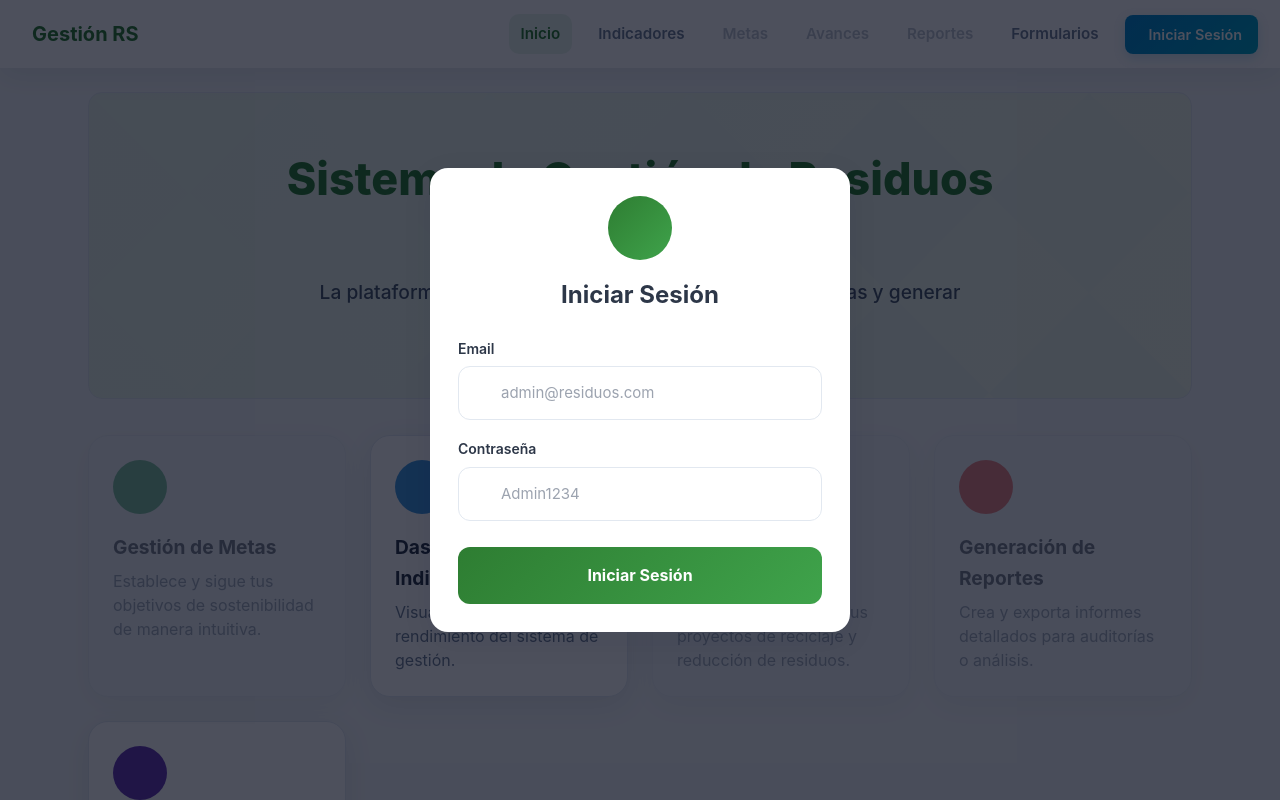
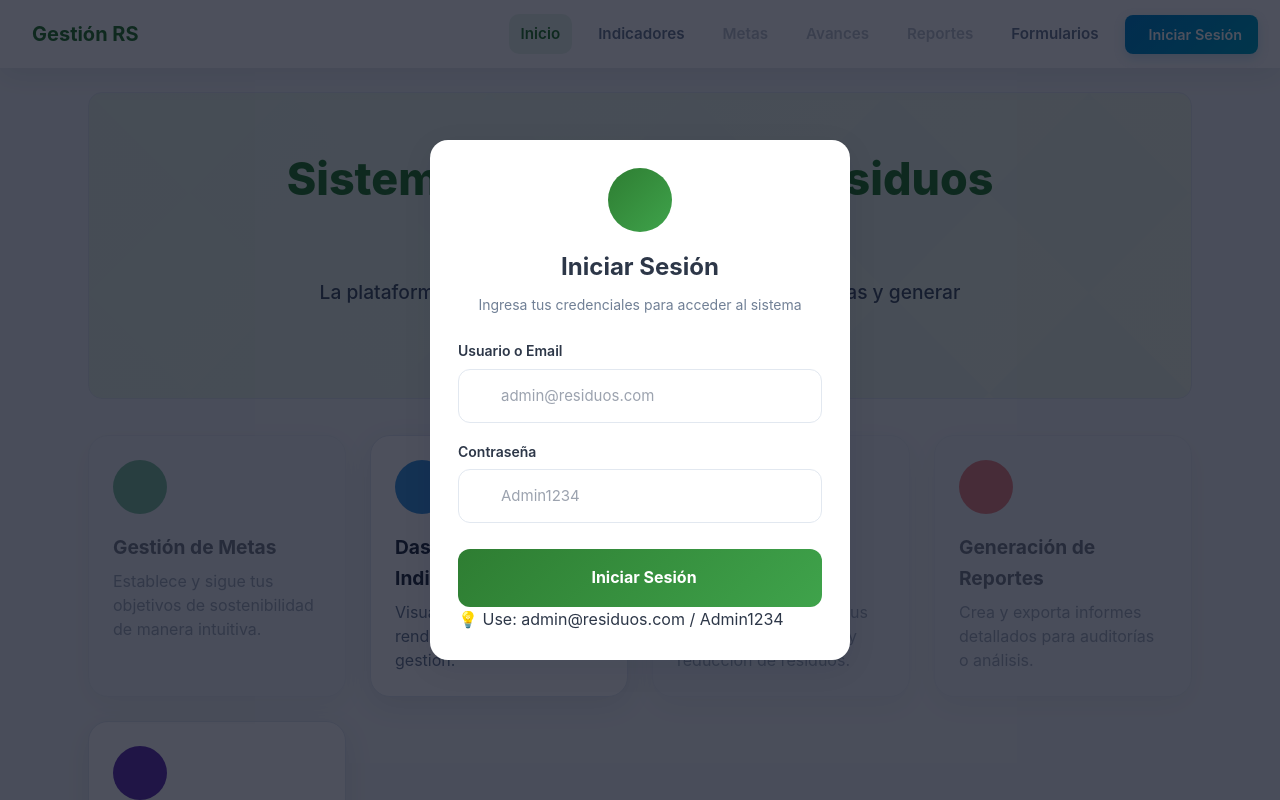
Before and after one commit to Carlostavo/aa, a Next.js app: page / in a window 1280 px wide. Both pictures are taken after a click on the button "Iniciar Sesión". Shown: the top 800 px of the page. Built offline with nearby package versions, Linux system fonts and the light colour scheme; no server answers; the database is empty.

Commit message:
Update Login.jsx

```diff
--- a/components/Login.jsx
+++ b/components/Login.jsx
@@ -1,75 +1,47 @@
 import { useState, useEffect } from 'react'
 import { supabase } from '../lib/supabaseClient'
+import { useSupabase } from '../hooks/useSupabase'
 
 export default function Login() {
   const [email, setEmail] = useState('')
   const [password, setPassword] = useState('')
-  const [session, setSession] = useState(null)
-  const [role, setRole] = useState('viewer')
   const [showModal, setShowModal] = useState(false)
   const [loading, setLoading] = useState(false)
+  const { session, userRole, signOut } = useSupabase()
 
-  useEffect(() => {
-    const getSession = async () => {
-      const { data: { session } } = await supabase.auth.getSession()
-      if (session) {
-        setSession(session)
-        await fetchUserRole(session.user.id)
-      }
-    }
-    getSession()
+  const handleSignIn = async (e) => {
+    e.preventDefault()
+    setLoading(true)
 
-    const { data: { subscription } } = supabase.auth.onAuthStateChange(
-      async (event, session) => {
-        setSession(session)
-        if (session) {
-          await fetchUserRole(session.user.id)
-        } else {
-          setRole('viewer')
-        }
-      }
-    )
-
-    return () => subscription.unsubscribe()
-  }, [])
-
-  const fetchUserRole = async (userId) => {
     try {
-      const { data } = await supabase
-        .from('user_roles')
-        .select('role')
-        .eq('user_id', userId)
-        .single()
-      if (data) setRole(data.role)
-    } catch (error) {
-      setRole('viewer')
-    }
-  }
-
-  async function signIn() {
-    setLoading(true)
-    try {
-      const authData = await supabase.auth.signInWithPassword({
+      const { error } = await supabase.auth.signInWithPassword({
         email: email.includes('@') ? email : `${email}@residuos.com`,
         password
       })
 
-      if (authData.error) {
+      if (error) {
         alert("Credenciales incorrectas. Use admin@residuos.com / Admin1234")
       } else {
-        setSession(authData.session)
         setShowModal(false)
+        setEmail('')
+        setPassword('')
       }
     } catch (error) {
-      alert("Error al iniciar sesión")
+      alert("Error al iniciar sesión. Por favor, intente nuevamente.")
+    } finally {
+      setLoading(false)
     }
-    setLoading(false)
   }
 
-  async function signOut() {
-    await supabase.auth.signOut()
-    setSession(null)
-    setRole('viewer')
+  const handleSignOut = async () => {
+    try {
+      await signOut()
+      // Forzar recarga completa para limpiar el estado
+      window.location.reload()
+    } catch (error) {
+      console.error('Error al cerrar sesión:', error)
+      alert('Error al cerrar sesión. Por favor, intenta nuevamente.')
+    }
   }
 
   if (session) {
@@ -77,9 +49,9 @@ export default function Login() {
       <div className="user-info">
         <div className="user-details">
           <span className="user-name">{session.user.email}</span>
-          <span className="user-role">{role}</span>
+          <span className="user-role">{userRole}</span>
         </div>
-        <button onClick={signOut} className="logout-btn" title="Cerrar sesión">
+        <button onClick={handleSignOut} className="logout-btn" title="Cerrar sesión">
           <i className="fa-solid fa-right-from-bracket"></i>
           <span className="logout-text">Cerrar sesión</span>
         </button>
@@ -89,7 +61,10 @@ export default function Login() {
 
   return (
     <>
-      <button className="login-btn-nav" onClick={() => setShowModal(true)}>
+      <button
+        className="login-btn-nav"
+        onClick={() => setShowModal(true)}
+      >
         <i className="fa-solid fa-right-to-bracket"></i>
         <span>Iniciar Sesión</span>
       </button>
@@ -97,7 +72,10 @@ export default function Login() {
       {showModal && (
         <div className="auth-modal-overlay" onClick={() => setShowModal(false)}>
           <div className="auth-modal" onClick={e => e.stopPropagation()}>
-            <button className="modal-close-btn" onClick={() => setShowModal(false)}>
+            <button
+              className="modal-close-btn"
+              onClick={() => setShowModal(false)}
+            >
               <i className="fa-solid fa-xmark"></i>
             </button>
 
@@ -106,40 +84,61 @@ export default function Login() {
                 <i className="fa-solid fa-lock"></i>
               </div>
               <h2>Iniciar Sesión</h2>
+              <p>Ingresa tus credenciales para acceder al sistema</p>
             </div>
 
-            <div className="auth-form">
+            <form onSubmit={handleSignIn} className="auth-form">
               <div className="input-group">
-                <label>Email</label>
+                <label htmlFor="login-user">Usuario o Email</label>
                 <div className="input-with-icon">
                   <i className="fa-solid fa-user"></i>
                   <input
+                    id="login-user"
                     type="text"
                     placeholder="admin@residuos.com"
                     value={email}
                     onChange={(e) => setEmail(e.target.value)}
-                    onKeyPress={(e) => e.key === 'Enter' && signIn()}
+                    required
                   />
                 </div>
               </div>
 
               <div className="input-group">
-                <label>Contraseña</label>
+                <label htmlFor="login-pass">Contraseña</label>
                 <div className="input-with-icon">
                   <i className="fa-solid fa-key"></i>
                   <input
+                    id="login-pass"
                     type="password"
                     placeholder="Admin1234"
                     value={password}
                     onChange={(e) => setPassword(e.target.value)}
-                    onKeyPress={(e) => e.key === 'Enter' && signIn()}
+                    required
                   />
                 </div>
               </div>
 
-              <button onClick={signIn} disabled={loading} className="auth-submit-btn">
-                {loading ? 'Iniciando...' : 'Iniciar Sesión'}
+              <button
+                type="submit"
+                disabled={loading}
+                className="auth-submit-btn"
+              >
+                {loading ? (
+                  <>
+                    <i className="fa-solid fa-spinner fa-spin"></i>
+                    Iniciando sesión...
+                  </>
+                ) : (
+                  <>
+                    <i className="fa-solid fa-right-to-bracket"></i>
+                    Iniciar Sesión
+                  </>
+                )}
               </button>
+            </form>
+
+            <div className="auth-hint">
+              <p>💡 Use: admin@residuos.com / Admin1234</p>
             </div>
           </div>
         </div>
```
